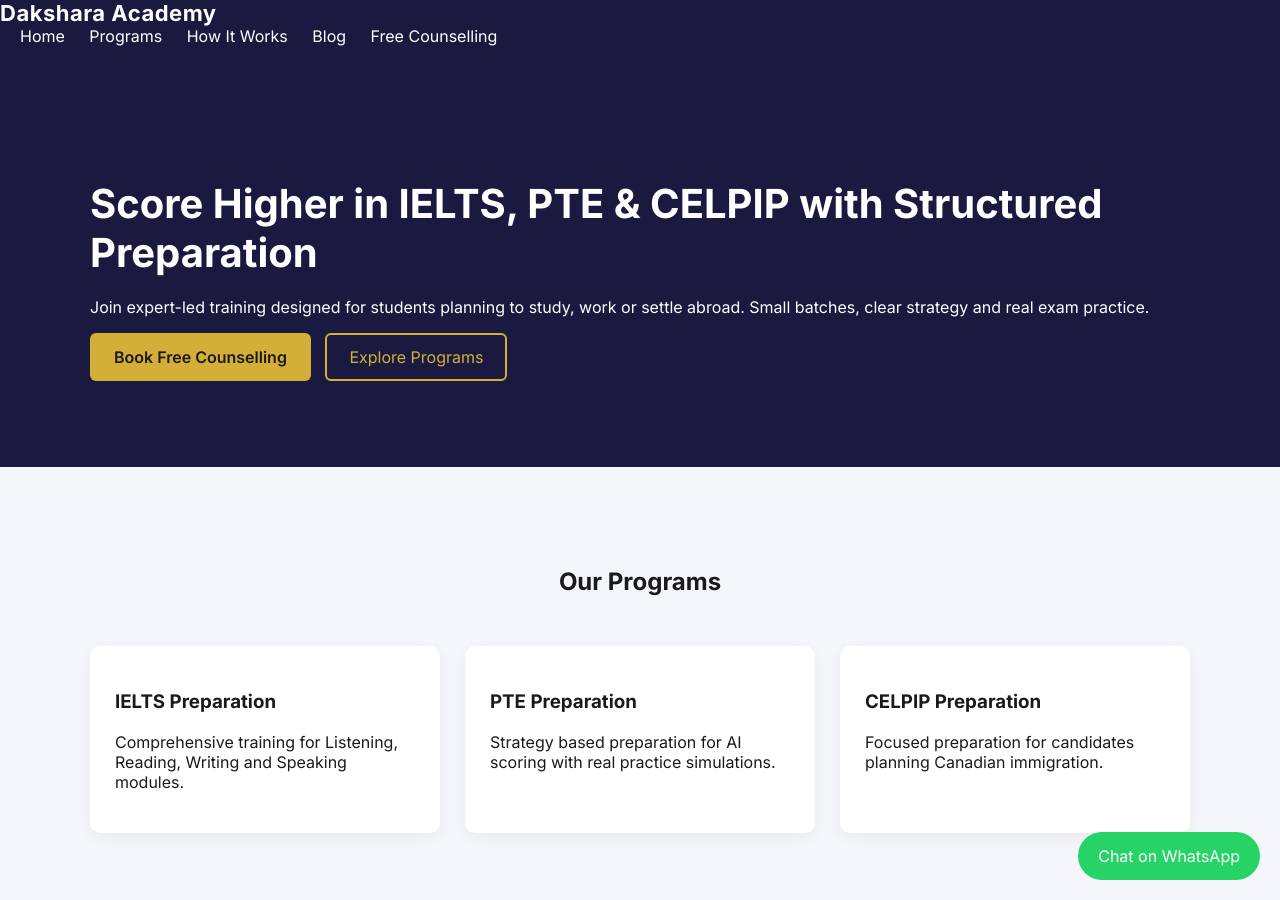
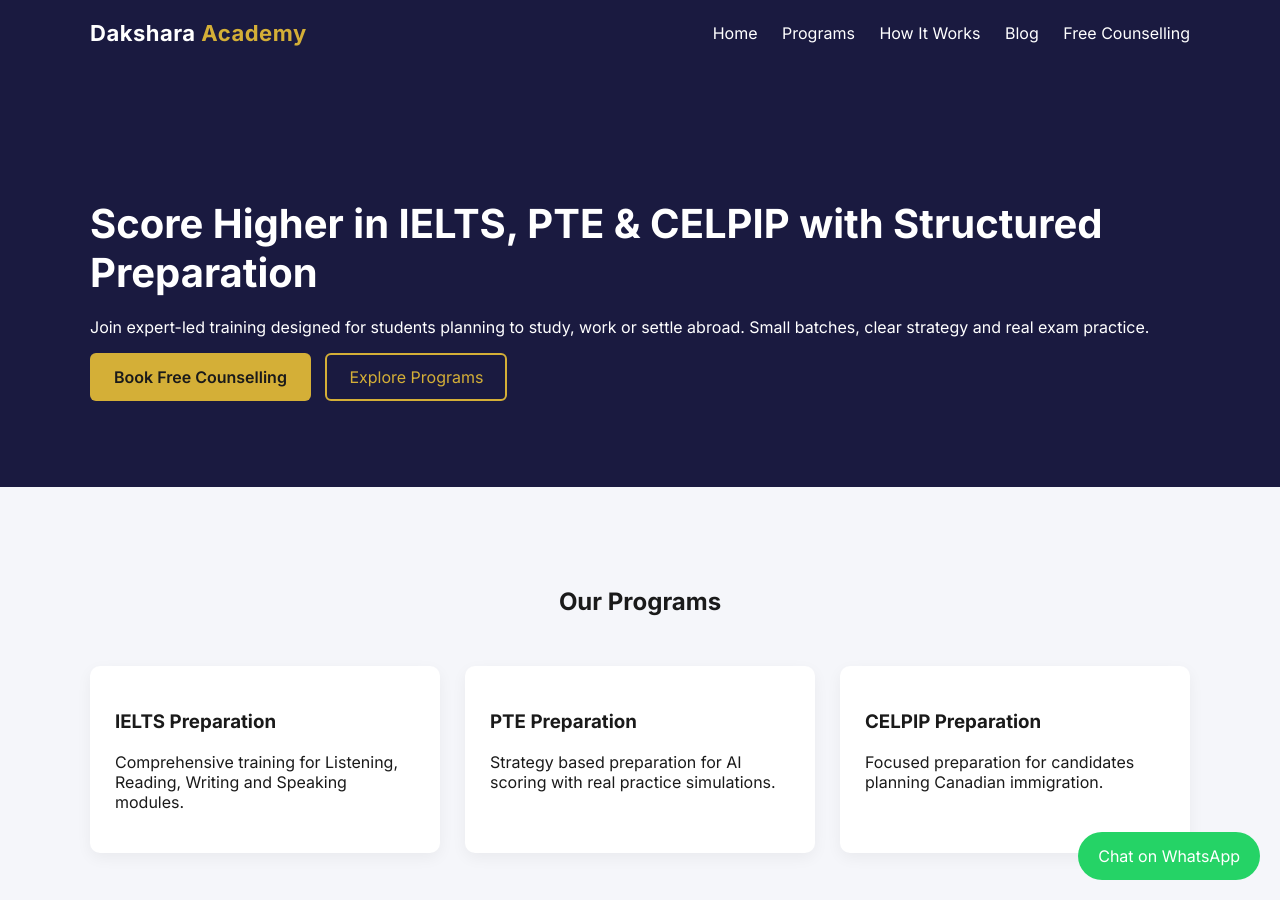
Before and after one commit to daksharaacademy/daksharaacademy.github.io, a Jekyll site: the page built from index.html, in a window 1280 px wide and 900 px high. Built offline with Jekyll 4.4.1, drawn with Linux system fonts in a browser that asks for light colours.

Commit message:
Update default.html

```diff
--- a/_layouts/default.html
+++ b/_layouts/default.html
@@ -18,11 +18,9 @@
 
 <header class="navbar">
 
-<div class="nav-container">
+<div class="container nav">
 
-<div class="logo">
-Dakshara Academy
-</div>
+<div class="logo">Dakshara <span>Academy</span></div>
 
 <nav>
 
```
